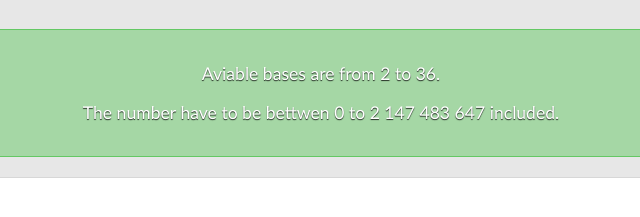
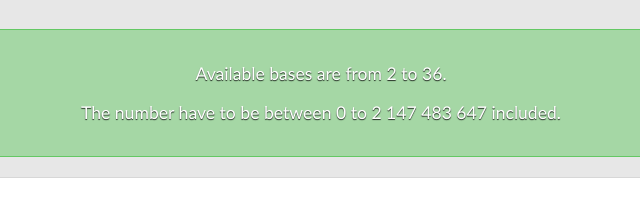
Before and after one commit to tmos/compumath, a plain HTML site: page bases/index.html in a window 1280 px wide. Shown: the part 429-646 px from the top of the page, 319-959 px from the left. Drawn offline with Linux system fonts and the light colour scheme.

Commit message:
Typo fixes, thanks to @Phyks

```diff
--- a/bases/index.html
+++ b/bases/index.html
@@ -26,8 +26,8 @@
 		<p id="resultat"></p>
 
 		<aside class="note">
-			<p>Aviable bases are from 2 to 36.</p>
-			<p>The number have to be bettwen 0 to 2&nbsp;147&nbsp;483&nbsp;647 included.</p>
+			<p>Available bases are from 2 to 36.</p>
+			<p>The number have to be between 0 to 2&nbsp;147&nbsp;483&nbsp;647 included.</p>
 		</aside>
 
 	</main>
```
